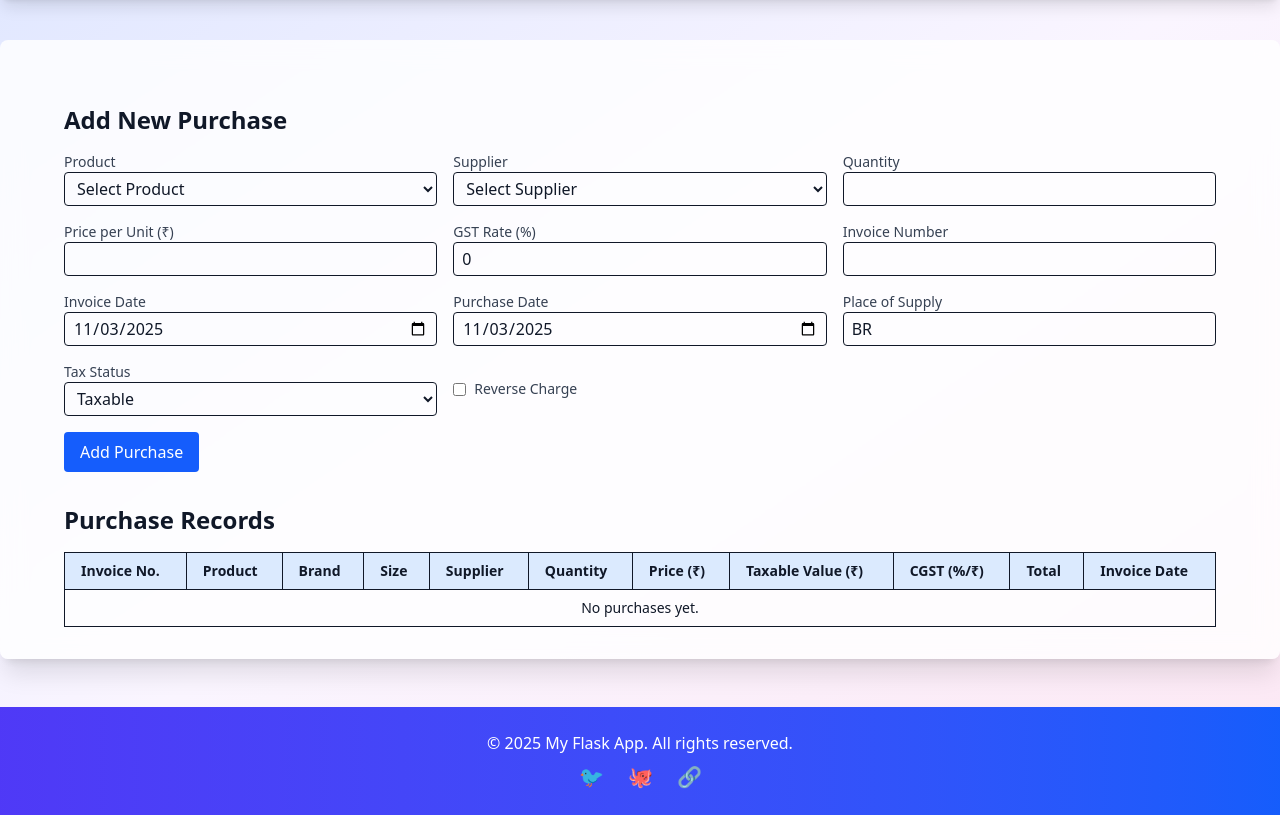
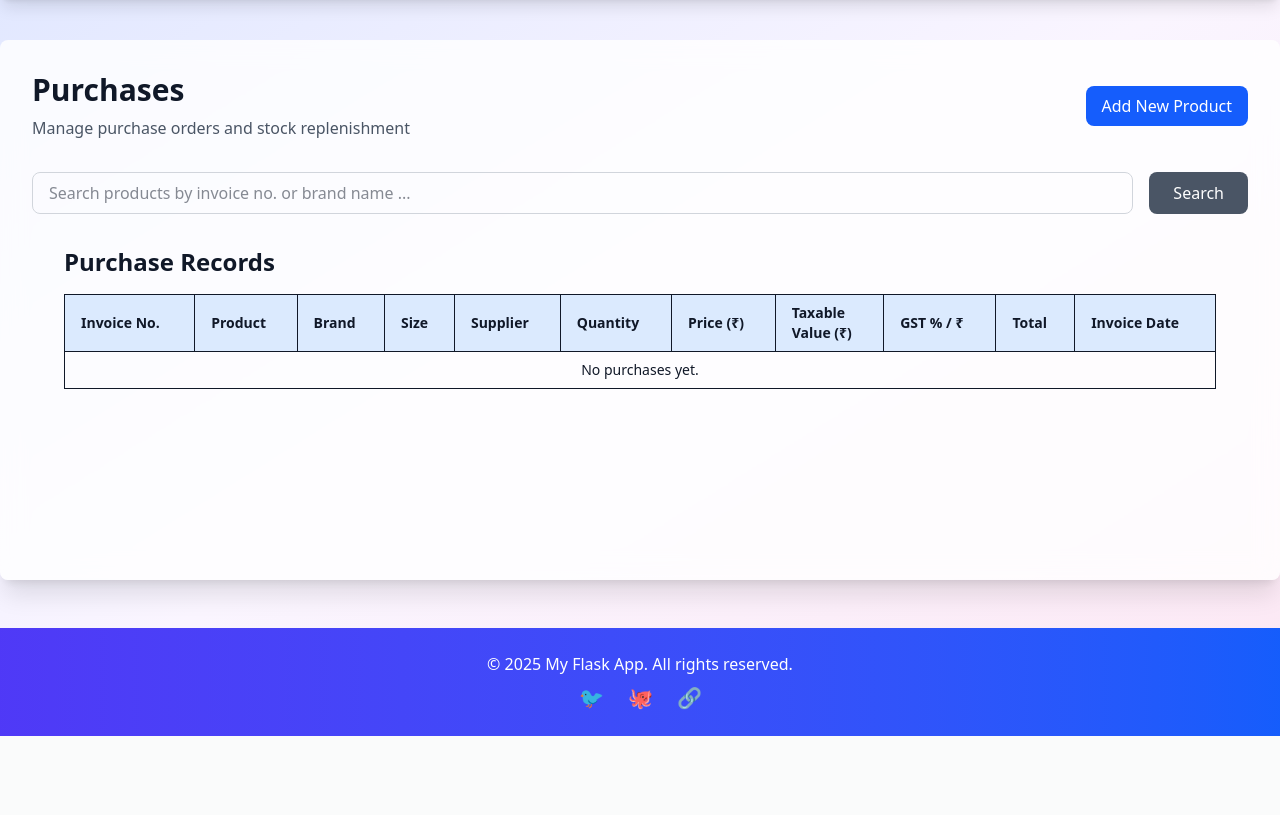
Before and after one commit to Abhisheksingh0301/Inventory, a Flask app: page /purchase in a window 1280 px wide. Shown: the part 64-879 px from the top of the page. After the commit the page ends 800 px from the top, so only its background shows below. Run offline with Flask 3, Linux system fonts and the light colour scheme; data that the repository does not hold is empty.

Commit message:
Add add_purchase.html

```diff
--- a/app/routes.py
+++ b/app/routes.py
@@ -63,54 +63,24 @@ def purchase():
     suppliers = db.execute('SELECT * FROM suppliers').fetchall()
     today = datetime.now().strftime('%Y-%m-%d')
 
-    if request.method == 'POST':
-        product_id = request.form['product_id']
-        supplier_id = request.form['supplier_id']
-        quantity = int(request.form['quantity'])
-        place_of_supply = request.form['place_of_supply']
-        purchase_price = float(request.form['purchase_price'])
-        taxable_value = quantity * purchase_price
-        cgst_rate = float(request.form.get('gst_rate', 0)) / 2
-        cgst_amount = (taxable_value * cgst_rate) / 100
-        if(place_of_supply=="BR"):
-            sgst_rate = float(request.form.get('gst_rate', 0)) / 2
-            sgst_amount = (taxable_value * sgst_rate) / 100
-            igst_rate = 0
-            igst_amount = 0
-        else :
-            sgst_rate = 0
-            sgst_amount = 0
-            igst_rate = float(request.form.get('gst_rate', 0)) / 2
-            igst_amount = (taxable_value * igst_rate) / 100
-
-        invoice_number = request.form['invoice_number']
-        invoice_date = request.form['invoice_date']
-        purchase_date = request.form['purchase_date']
-        is_reverse_charge = request.form.get('is_reverse_charge', '0') == '1'
-        tax_status = request.form['tax_status']
-
-        # Insert purchase
-        db.execute('''
-            INSERT INTO purchases (
-                product_id, supplier_id, quantity, purchase_price, taxable_value,
-                cgst_rate, cgst_amount, sgst_rate, sgst_amount, igst_rate, igst_amount,
-                invoice_number, invoice_date, purchase_date, place_of_supply,
-                is_reverse_charge, tax_status
-            ) VALUES (?, ?, ?, ?, ?, ?, ?, ?, ?, ?, ?, ?, ?, ?, ?, ?, ?)
-        ''', (
-            product_id, supplier_id, quantity, purchase_price, taxable_value,
-            cgst_rate, cgst_amount, sgst_rate, sgst_amount, igst_rate, igst_amount,
-            invoice_number, invoice_date, purchase_date, place_of_supply,
-            is_reverse_charge, tax_status
-        ))
-
-        # Update stock
-        db.execute('UPDATE products SET stock_quantity = stock_quantity + ? WHERE id = ?', (quantity, product_id))
-        db.commit()
-        return redirect(url_for('main.purchase'))
-
-    # JOIN purchases with products and suppliers to get product name and supplier details
-    purchases = db.execute('''
+    # JOIN purchases with products and suppliers to get product name and supplier details with the search conditions
+    search = request.args.get('search', '')
+    if search:
+         purchases = db.execute('''
+            SELECT
+                purchases.*,
+                products.name AS product_name,
+                products.brand AS product_brand,
+                products.item_size AS product_size,
+                suppliers.name AS supplier_name
+            FROM purchases
+            JOIN products ON purchases.product_id = products.id
+            JOIN suppliers ON purchases.supplier_id = suppliers.id
+            WHERE   purchases.invoice_number=? COLLATE NOCASE OR  product_brand=? COLLATE NOCASE
+            ORDER BY purchases.id DESC
+        ''', (search,search)).fetchall()
+    else :
+        purchases = db.execute('''
         SELECT
             purchases.id,
             products.name AS product_name,
@@ -304,10 +274,6 @@ def sales():
     sanitize(products)
     unique_names = sorted({product['name'] for product in products if product['name']})
 
-    # Debug: Print to console
-    # print("Products Raw:", products_raw)
-    # print("Products Dict:", products)
-    # print("Unique Names:", unique_names)
 
     if not unique_names:
         flash("No valid product names found in the database. Please add products.", "warning")
@@ -400,3 +366,57 @@ def dashboard():
         total_stock_value=total_stock_value,
         recent_purchases=recent_purchases,
         recent_sales=recent_sales)
+
+@main.route('/purchase/add_purchase', methods=['GET', 'POST'])
+def add_purchase():
+    db = get_db()
+    products = db.execute('SELECT * FROM products').fetchall()
+    suppliers = db.execute('SELECT * FROM suppliers').fetchall()
+    today = datetime.now().strftime('%Y-%m-%d')
+
+    if request.method == 'POST':
+        product_id = request.form['product_id']
+        supplier_id = request.form['supplier_id']
+        quantity = int(request.form['quantity'])
+        place_of_supply = request.form['place_of_supply']
+        purchase_price = float(request.form['purchase_price'])
+        taxable_value = quantity * purchase_price
+        cgst_rate = float(request.form.get('gst_rate', 0)) / 2
+        cgst_amount = (taxable_value * cgst_rate) / 100
+        if(place_of_supply=="BR"):
+            sgst_rate = float(request.form.get('gst_rate', 0)) / 2
+            sgst_amount = (taxable_value * sgst_rate) / 100
+            igst_rate = 0
+            igst_amount = 0
+        else :
+            sgst_rate = 0
+            sgst_amount = 0
+            igst_rate = float(request.form.get('gst_rate', 0)) / 2
+            igst_amount = (taxable_value * igst_rate) / 100
+
+        invoice_number = request.form['invoice_number']
+        invoice_date = request.form['invoice_date']
+        purchase_date = request.form['purchase_date']
+        is_reverse_charge = request.form.get('is_reverse_charge', '0') == '1'
+        tax_status = request.form['tax_status']
+
+        # Insert purchase
+        db.execute('''
+            INSERT INTO purchases (
+                product_id, supplier_id, quantity, purchase_price, taxable_value,
+                cgst_rate, cgst_amount, sgst_rate, sgst_amount, igst_rate, igst_amount,
+                invoice_number, invoice_date, purchase_date, place_of_supply,
+                is_reverse_charge, tax_status
+            ) VALUES (?, ?, ?, ?, ?, ?, ?, ?, ?, ?, ?, ?, ?, ?, ?, ?, ?)
+        ''', (
+            product_id, supplier_id, quantity, purchase_price, taxable_value,
+            cgst_rate, cgst_amount, sgst_rate, sgst_amount, igst_rate, igst_amount,
+            invoice_number, invoice_date, purchase_date, place_of_supply,
+            is_reverse_charge, tax_status
+        ))
+
+        # Update stock
+        db.execute('UPDATE products SET stock_quantity = stock_quantity + ? WHERE id = ?', (quantity, product_id))
+        db.commit()
+        return redirect(url_for('main.purchase'))
+    return render_template('add_purchase.html', products=products, suppliers=suppliers, today=today)
--- a/app/templates/invoice.html
+++ b/app/templates/invoice.html
@@ -32,8 +32,8 @@
                 <p><strong>Sale Date:</strong> {{ info.sale_date }}</p>
             </div>
             <div>
-                <p><strong>Tax Status:</strong> {{ info.tax_status }}</p>
-                <p><strong>Sale Type:</strong> {{ info.sale_type }}</p>
+                <p class="text-right"><strong>Tax Status:</strong> {{ info.tax_status }}</p>
+                <p class="text-right"><strong>Sale Type:</strong> {{ info.sale_type }}</p>
             </div>
         </div>
 
@@ -69,7 +69,7 @@
                     </td>
                 </tr>
                 {% endfor %}
-                <tr class="font-bold bg-gray-100">
+                <tr class="font-bold bg-gray-50">
                     <td colspan="3" class="border p-2">Total</td>
                     <td class="border p-2 text-right">{{ total_qty }}</td>
                     <td></td>
--- a/app/templates/purchase.html
+++ b/app/templates/purchase.html
@@ -1,118 +1,34 @@
 {% extends "layout.html" %}
 
-{% block title %}Purchase Management{% endblock %}
+{% block title %}Purchases - Inventory Management{% endblock %}
 
 {% block content %}
-<div class="container mx-auto px-4 sm:px-6 lg:px-8">
-  <h2 class="text-xl sm:text-2xl font-semibold mt-6 sm:mt-8 mb-4">Add New Purchase</h2>
 
-  <!-- Purchase Form -->
-  <form method="POST" action="{{ url_for('main.purchase') }}" class="mb-6 sm:mb-8">
-    <div class="grid grid-cols-1 sm:grid-cols-2 lg:grid-cols-3 gap-4">
-      <!-- Product Selection -->
-      <div>
-        <label for="product_id" class="block text-sm font-medium text-gray-700">Product</label>
-        <select name="product_id" id="product_id"
-          class="w-full border rounded px-2 py-1 text-sm sm:text-base focus:ring-blue-500 focus:border-blue-500"
-          required>
-          <option value="">Select Product</option>
-          {% for product in products %}
-          <option value="{{ product.id }}">{{ product.name }}-{{ product.brand }}-{{ product.item_size }}-{{ product.description }}</option>
-          {% endfor %}
-        </select>
-      </div>
+<div class="flex justify-between items-center mb-8">
+  <div>
+    <h1 class="text-3xl font-bold text-gray-900">Purchases</h1>
+    <p class="text-gray-600 mt-2">Manage purchase orders and stock replenishment</p>
+  </div>
+  <a href="{{ url_for('main.add_purchase') }}"
+    class="bg-blue-600 hover:bg-blue-700 text-white px-4 py-2 rounded-lg transition duration-200">
+    Add New Product
+  </a>
+</div>
 
-      <!-- Supplier Selection -->
-      <div>
-        <label for="supplier_id" class="block text-sm font-medium text-gray-700">Supplier</label>
-        <select name="supplier_id" id="supplier_id"
-          class="w-full border rounded px-2 py-1 text-sm sm:text-base focus:ring-blue-500 focus:border-blue-500"
-          required>
-          <option value="">Select Supplier</option>
-          {% for supplier in suppliers %}
-          <option value="{{ supplier.id }}">{{ supplier.name }}</option>
-          {% endfor %}
-        </select>
-      </div>
-
-      <!-- Quantity -->
-      <div>
-        <label for="quantity" class="block text-sm font-medium text-gray-700">Quantity</label>
-        <input type="number" name="quantity" id="quantity" min="1"
-          class="w-full border rounded px-2 py-1 text-sm sm:text-base focus:ring-blue-500 focus:border-blue-500"
-          required>
-      </div>
-
-      <!-- Purchase Price -->
-      <div>
-        <label for="purchase_price" class="block text-sm font-medium text-gray-700">Price per Unit (₹)</label>
-        <input type="number" name="purchase_price" id="purchase_price" step="0.01" min="0"
-          class="w-full border rounded px-2 py-1 text-sm sm:text-base focus:ring-blue-500 focus:border-blue-500"
-          required>
-      </div>
-
-      <!-- Tax Rates -->
-      <div>
-        <label for="gst_rate" class="block text-sm font-medium text-gray-700">GST Rate (%)</label>
-        <input type="number" name="gst_rate" id="gst_rate" step="0.01" min="0" value="0"
-          class="w-full border rounded px-2 py-1 text-sm sm:text-base focus:ring-blue-500 focus:border-blue-500">
-      </div>
+<!-- Search Bar -->
+<div class="mb-6">
+  <form method="GET" class="flex sm:flex-row flex-col gap-4">
+    <input type="text" name="search" value="{{ search }}" placeholder="Search products by invoice no. or brand name ..."
+      class="flex-1 px-4 py-2 border border-gray-300 rounded-lg focus:ring-2 focus:ring-blue-500 focus:border-transparent">
+    <button type="submit" class="bg-gray-600 hover:bg-gray-700 text-white px-6 py-2 rounded-lg transition duration-200">
+      Search
+    </button>
+  </form>
+</div>
 
 
-      <!-- Invoice Details -->
-      <div>
-        <label for="invoice_number" class="block text-sm font-medium text-gray-700">Invoice Number</label>
-        <input type="text" name="invoice_number" id="invoice_number"
-          class="w-full border rounded px-2 py-1 text-sm sm:text-base focus:ring-blue-500 focus:border-blue-500"
-          required>
-      </div>
-      <div>
-        <label for="invoice_date" class="block text-sm font-medium text-gray-700">Invoice Date</label>
-        <input type="date" value="{{ today }}" name="invoice_date" id="invoice_date"
-          class="w-full border rounded px-2 py-1 text-sm sm:text-base focus:ring-blue-500 focus:border-blue-500"
-          required>
-      </div>
-      <div>
-        <label for="purchase_date" class="block text-sm font-medium text-gray-700">Purchase Date</label>
-        <input type="date" value="{{ today }}" name="purchase_date" id="purchase_date"
-          class="w-full border rounded px-2 py-1 text-sm sm:text-base focus:ring-blue-500 focus:border-blue-500"
-          required>
-      </div>
+<div class="container mx-auto px-4 sm:px-6 lg:px-8">
 
-      <!-- Place of Supply -->
-      <div>
-        <label for="place_of_supply" class="block text-sm font-medium text-gray-700">Place of Supply</label>
-        <input type="text" name="place_of_supply" id="place_of_supply" value="BR"
-          class="w-full border rounded px-2 py-1 text-sm sm:text-base focus:ring-blue-500 focus:border-blue-500"
-          placeholder="e.g., MH" required>
-      </div>
-
-
-      <!-- Tax Status -->
-      <div>
-        <label for="tax_status" class="block text-sm font-medium text-gray-700">Tax Status</label>
-        <select name="tax_status" id="tax_status"
-          class="w-full border rounded px-2 py-1 text-sm sm:text-base focus:ring-blue-500 focus:border-blue-500">
-          <option value="taxable">Taxable</option>
-          <option value="exempt">Exempt</option>
-          <option value="zero-rated">Zero-Rated</option>
-        </select>
-      </div>
-
-      <!-- Reverse Charge -->
-      <div class="flex items-center">
-        <input type="checkbox" name="is_reverse_charge" id="is_reverse_charge" value="1" class="mr-2">
-        <label for="is_reverse_charge" class="text-sm font-medium text-gray-700">Reverse Charge</label>
-      </div>
-    </div>
-
-    <!-- Submit Button -->
-    <div class="mt-4">
-      <button type="submit"
-        class="bg-blue-600 text-white px-3 py-1.5 sm:px-4 sm:py-2 rounded hover:bg-blue-700 text-sm sm:text-base">Add
-        Purchase</button>
-    </div>
-  </form>
 
   <!-- Purchase History Table -->
   <h2 class="text-xl sm:text-2xl font-semibold mt-6 sm:mt-8 mb-4">Purchase Records</h2>
@@ -127,15 +43,15 @@
           <th class="border px-2 sm:px-4 py-2 text-left text-xs sm:text-sm">Supplier</th>
           <th class="border px-2 sm:px-4 py-2 text-left text-xs sm:text-sm">Quantity</th>
           <th class="border px-2 sm:px-4 py-2 text-left text-xs sm:text-sm">Price (₹)</th>
-          <th class="border px-2 sm:px-4 py-2 text-left text-xs sm:text-sm">Taxable Value (₹)</th>
-          <th class="border px-2 sm:px-4 py-2 text-left text-xs sm:text-sm">CGST (%/₹)</th>
+          <th class="border px-2 sm:px-4 py-2 text-left text-xs sm:text-sm">Taxable<br> Value (₹)</th>
+          <th class="border px-2 sm:px-4 py-2 text-left text-xs sm:text-sm">GST % / ₹</th>
           <th class="border px-2 sm:px-4 py-2 text-left text-xs sm:text-sm">Total</th>
           <th class="border px-2 sm:px-4 py-2 text-left text-xs sm:text-sm">Invoice Date</th>
         </tr>
       </thead>
       <tbody>
         {% for purchase in purchases %}
-        <tr class="hover:bg-green-50">
+        <tr class="hover:bg-blue-50">
           <td class="border px-2 sm:px-4 py-2 text-xs sm:text-sm">{{ purchase.invoice_number }}</td>
           <td class="border px-2 sm:px-4 py-2 text-xs sm:text-sm">{{ purchase.product_name }}</td>
           <td class="border px-2 sm:px-4 py-2 text-xs sm:text-sm">{{ purchase.product_brand }}</td>
@@ -144,9 +60,11 @@
           <td class="border px-2 sm:px-4 py-2 text-xs sm:text-sm">{{ purchase.quantity }}</td>
           <td class="border px-2 sm:px-4 py-2 text-xs sm:text-sm">₹{{ "%.2f"|format(purchase.purchase_price) }}</td>
           <td class="border px-2 sm:px-4 py-2 text-xs sm:text-sm">₹{{ "%.2f"|format(purchase.taxable_value) }}</td>
-          <td class="border px-2 sm:px-4 py-2 text-xs sm:text-sm">{{ purchase.cgst_rate }}% / ₹{{
-            "%.2f"|format(purchase.cgst_amount) }}</td>
-          <td class="border px-2 sm:px-4 py-2 text-xs sm:text-sm">  ₹{{ "%.2f"|format(purchase.taxable_value + purchase.cgst_amount) }}</td>
+          <td class="border px-2 sm:px-4 py-2 text-xs sm:text-sm">{{ purchase.cgst_rate + purchase.sgst_rate +
+            purchase.igst_rate }}% / ₹{{
+            "%.2f"|format(purchase.cgst_amount + purchase.sgst_amount + purchase.igst_amount) }}</td>
+          <td class="border px-2 sm:px-4 py-2 text-xs sm:text-sm"> ₹{{ "%.2f"|format(purchase.taxable_value +
+            purchase.cgst_amount + purchase.sgst_amount + purchase.igst_amount) }}</td>
           <td class="border px-2 sm:px-4 py-2 text-xs sm:text-sm">{{ purchase.invoice_date | format_dmy }}</td>
         </tr>
         {% else %}
--- a/app/templates/sales.html
+++ b/app/templates/sales.html
@@ -24,7 +24,7 @@
   {% endif %}
   {% endwith %}
 
-  <form method="POST" action="{{ url_for('main.sales') }}" class="space-y-6 bg-white p-6 rounded-lg shadow-md">
+  <form method="POST" action="{{ url_for('main.sales') }}" target="_blank" class="space-y-6 bg-white p-6 rounded-lg shadow-md">
     <!-- Customer Info -->
     <div class="grid grid-cols-1 sm:grid-cols-2 gap-4">
       <div>
--- a/db.py
+++ b/db.py
@@ -18,6 +18,7 @@ def close_db(e=None):
     if db is not None:
         db.close()
 
+# To initialize the database, will recreate the database use localhost:5051/init-db
 def init_db():
     db = get_db()
     with current_app.open_resource('app/schema.sql') as f:
--- a/static/output.css
+++ b/static/output.css
@@ -426,6 +426,9 @@
   .items-center {
     align-items: center;
   }
+  .items-start {
+    align-items: flex-start;
+  }
   .justify-between {
     justify-content: space-between;
   }
@@ -482,6 +485,9 @@
       margin-inline-start: calc(calc(var(--spacing) * 4) * var(--tw-space-x-reverse));
       margin-inline-end: calc(calc(var(--spacing) * 4) * calc(1 - var(--tw-space-x-reverse)));
     }
+  }
+  .self-start {
+    align-self: flex-start;
   }
   .overflow-hidden {
     overflow: hidden;
@@ -789,9 +795,6 @@
   .text-green-600 {
     color: var(--color-green-600);
   }
-  .text-green-700 {
-    color: var(--color-green-700);
-  }
   .text-green-800 {
     color: var(--color-green-800);
   }
@@ -1066,6 +1069,11 @@
       grid-template-columns: repeat(2, minmax(0, 1fr));
     }
   }
+  .sm\:flex-col {
+    @media (width >= 40rem) {
+      flex-direction: column;
+    }
+  }
   .sm\:flex-row {
     @media (width >= 40rem) {
       flex-direction: row;
@@ -1074,6 +1082,11 @@
   .sm\:items-center {
     @media (width >= 40rem) {
       align-items: center;
+    }
+  }
+  .sm\:gap-0 {
+    @media (width >= 40rem) {
+      gap: calc(var(--spacing) * 0);
     }
   }
   .sm\:space-x-6 {
@@ -1092,6 +1105,11 @@
         margin-inline-start: calc(calc(var(--spacing) * 8) * var(--tw-space-x-reverse));
         margin-inline-end: calc(calc(var(--spacing) * 8) * calc(1 - var(--tw-space-x-reverse)));
       }
+    }
+  }
+  .sm\:self-center {
+    @media (width >= 40rem) {
+      align-self: center;
     }
   }
   .sm\:bg-orange-200 {
```
Also changed, not shown: app/templates/add_purchase.html (added, +124 -0 lines), app/templates/home.html (+6 -3 lines), app/templates/products.html (+6 -5 lines).
